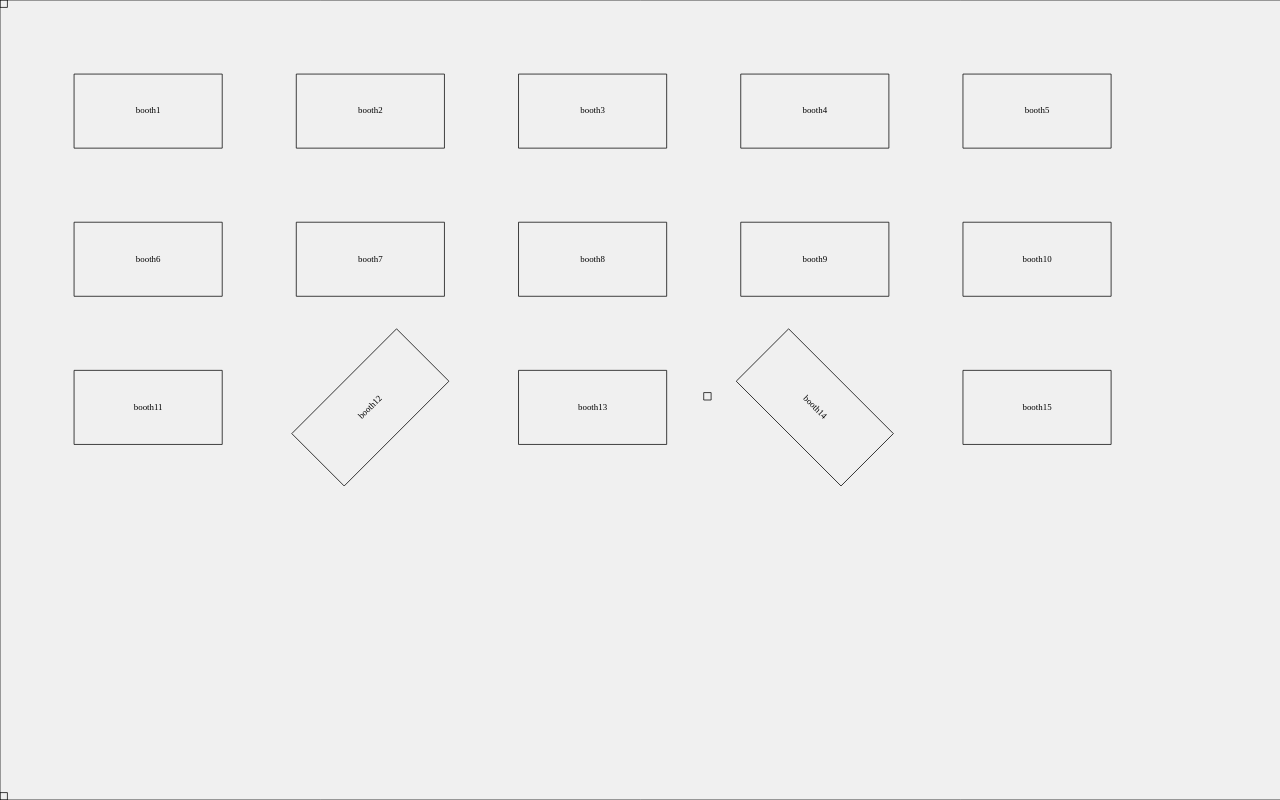
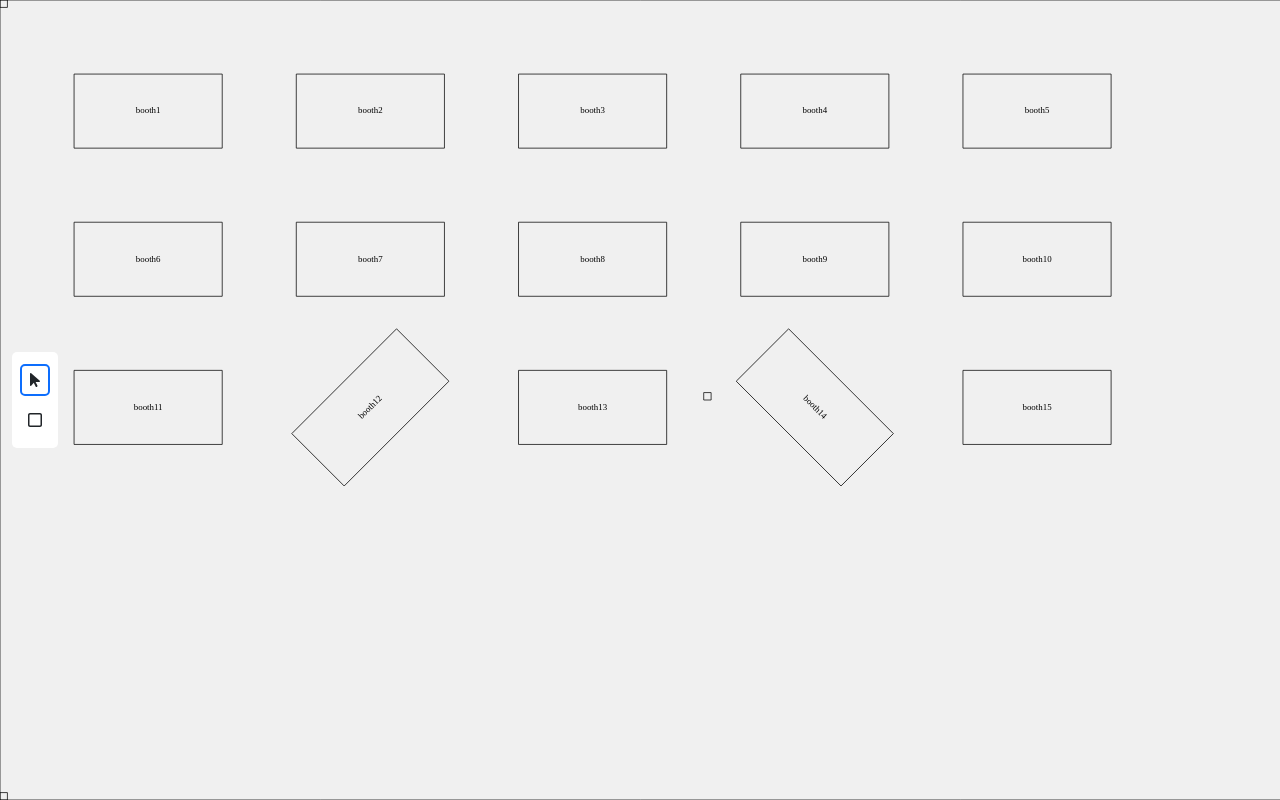
Before and after one commit to RuiChen0101/canvas-whiteboard-example, a React (Create React App) app: page / in a window 1280 px wide. Built offline with nearby package versions, Linux system fonts and the light colour scheme.

Commit message:
add tool box overlay

```diff
--- a/package.json
+++ b/package.json
@@ -5,6 +5,10 @@
   "type": "module",
   "dependencies": {
     "@babel/plugin-proposal-private-property-in-object": "^7.21.11",
+    "@fortawesome/fontawesome-svg-core": "^6.4.2",
+    "@fortawesome/free-regular-svg-icons": "^6.4.2",
+    "@fortawesome/free-solid-svg-icons": "^6.4.2",
+    "@fortawesome/react-fontawesome": "^0.2.0",
     "@testing-library/jest-dom": "^5.17.0",
     "@testing-library/react": "^13.4.0",
     "@testing-library/user-event": "^13.5.0",
--- a/src/App.tsx
+++ b/src/App.tsx
@@ -6,26 +6,29 @@ import './App.css';
 import Tool from './tool/tool';
 import Booth from './item/booth';
 import { Point } from './util/point';
+import Toolbox from './overlay/Toolbox';
 import ItemPool from './item/item-pool';
 import SelectionTool from './tool/selection-tool';
 import DrawingVisitor from './visitor/drawing-visitor';
-import ItemInteractor, { InteractingType } from './interactor/item-interactor';
+import { InteractingType } from './interactor/item-interactor';
 
 interface AppState {
-  currentTool: Tool;
+  currentTool: string;
   cursorType: string;
 }
 
 class App extends Component<any, AppState> {
   private _canvasRef = createRef<Canvas>();
   private _itemPool: ItemPool = new ItemPool({ w: 1920, h: 1080 });
+  private _currentTool: Tool;
 
   constructor(prop: any) {
     super(prop);
     this.state = {
-      currentTool: new SelectionTool(this._itemPool),
+      currentTool: 'select',
       cursorType: 'default',
     }
+    this._currentTool = new SelectionTool(this._itemPool);
     this._itemPool.addItem(new Booth({ id: '1', name: 'booth1', pos: { x: 100, y: 100 }, size: { w: 200, h: 100 }, rotate: 0 }));
     this._itemPool.addItem(new Booth({ id: '2', name: 'booth2', pos: { x: 400, y: 100 }, size: { w: 200, h: 100 }, rotate: 0 }));
     this._itemPool.addItem(new Booth({ id: '3', name: 'booth3', pos: { x: 700, y: 100 }, size: { w: 200, h: 100 }, rotate: 0 }));
@@ -58,7 +61,7 @@ class App extends Component<any, AppState> {
       i.visit(drawVisitor);
     }
     const shapes = drawVisitor.getResult();
-    shapes.push(...this.state.currentTool.draw());
+    shapes.push(...this._currentTool.draw());
     shapes.push(...(this._itemPool.selected?.draw() ?? []));
     this._canvasRef.current!.shapes = drawVisitor.getResult();
   }
@@ -75,7 +78,7 @@ class App extends Component<any, AppState> {
       this._itemPool.selected.onStart(pos);
     } else {
       this.setState({ cursorType: "default" });
-      this.state.currentTool.onStart(pos);
+      this._currentTool.onStart(pos);
     }
     this._updateCanvas();
   }
@@ -84,7 +87,7 @@ class App extends Component<any, AppState> {
     if (this._itemPool.selected?.isInteracting ?? false) {
       this._itemPool.selected!.onEnd(pos);
     } else {
-      this.state.currentTool.onEnd(pos);
+      this._currentTool.onEnd(pos);
     }
     this._updateCanvas();
   }
@@ -93,7 +96,7 @@ class App extends Component<any, AppState> {
     if (this._itemPool.selected?.isInteracting ?? false) {
       this._itemPool.selected!.onMove(pos);
     } else {
-      this.state.currentTool.onMove(pos);
+      this._currentTool.onMove(pos);
     }
     this._updateCanvas();
   }
@@ -127,11 +130,19 @@ class App extends Component<any, AppState> {
     }
   }
 
+  private _onToolChange = (toolName: string): void => {
+    console.log(toolName);
+    this.setState({
+      currentTool: toolName
+    })
+  }
+
   render(): ReactNode {
     return (
       <div
         id="app"
         style={{ cursor: this.state.cursorType }}>
+        <Toolbox currentTool={this.state.currentTool} onToolChange={this._onToolChange} />
         <Canvas
           ref={this._canvasRef}
           cameraBound={{ w: 1920, h: 1080 }}
--- /dev/null
+++ b/src/overlay/Toolbox.scss
@@ -0,0 +1,35 @@
+.toolbox-area {
+    position: fixed;
+    top: 0;
+    left: 0;
+    height: 100vh;
+    z-index: 9;
+    padding: 12px;
+    display: flex;
+    align-items: center;
+
+    .toolbox {
+        display: flex;
+        flex-direction: column;
+        align-items: center;
+        justify-content: space-between;
+        padding: 8px;
+        background-color: #fff;
+        border-radius: 5px;
+
+        .tool {
+            width: 100%;
+            margin: 4px 0px;
+            padding: 8px;
+            display: flex;
+            justify-content: center;
+            border-radius: 5px;
+
+            &:hover,
+            &.active {
+                padding: 6px;
+                border: 2px solid #0d6efd;
+            }
+        }
+    }
+}
--- a/src/overlay/toolbox.tsx
+++ b/src/overlay/toolbox.tsx
@@ -1,8 +1,30 @@
 import { Component, ReactNode } from 'react';
+import { faSquare } from '@fortawesome/free-regular-svg-icons';
+import { FontAwesomeIcon } from '@fortawesome/react-fontawesome';
+import { faArrowPointer } from '@fortawesome/free-solid-svg-icons';
 
-class Toolbox extends Component {
+import './Toolbox.scss';
+
+interface ToolboxProps {
+    onToolChange: (toolName: string) => void;
+    currentTool: string;
+}
+
+class Toolbox extends Component<ToolboxProps> {
     render(): ReactNode {
-        return (<></>);
+        console.log(this.props.currentTool);
+        return (
+            <div className="toolbox-area">
+                <div className="toolbox">
+                    <div className={`tool${this.props.currentTool === 'select' ? ' active' : ''}`} onClick={() => this.props.onToolChange('select')}>
+                        <FontAwesomeIcon icon={faArrowPointer} />
+                    </div>
+                    <div className={`tool${this.props.currentTool === 'draw' ? ' active' : ''}`} onClick={() => this.props.onToolChange('draw')}>
+                        <FontAwesomeIcon icon={faSquare} />
+                    </div>
+                </div>
+            </div>
+        );
     }
 }
 
```
Also changed, not shown: 1 other file (tests, documents, lock files or other folders).
